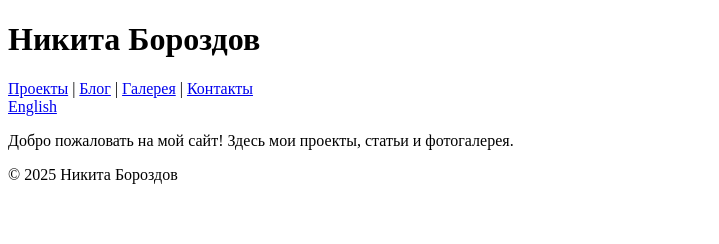
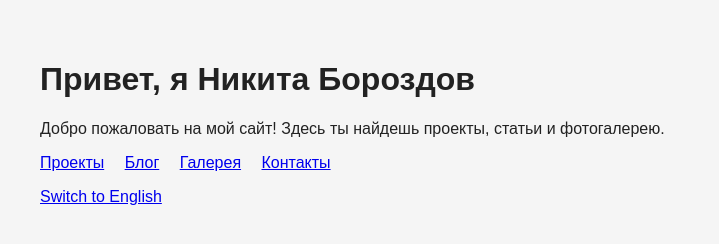
Before and after one commit to rymtnrwtq/test_site, a plain HTML site: page ru/index.html in a window 1280 px wide. Shown: the whole page, without its empty margins (0-719 px from the left). Drawn offline with Linux system fonts and the light colour scheme.

Commit message:
Update index.html

```diff
--- a/ru/index.html
+++ b/ru/index.html
@@ -1,42 +1,43 @@
-<!-- /site/ru/index.html -->
 <!DOCTYPE html>
 <html lang="ru">
 <head>
-  <meta charset="UTF-8">
-  <meta name="viewport" content="width=device-width, initial-scale=1">
-  <meta name="robots" content="index, follow">
-  <title>Главная — rymtnrwtq.github.io</title>
-  <meta name="description" content="Портфолио и блог: проекты, фотогалерея, статьи и многое другое на русском.">
+  <meta charset="UTF-8" />
+  <meta name="viewport" content="width=device-width, initial-scale=1" />
+  <meta name="robots" content="index, follow" />
+  <title>Главная — Никита Бороздов</title>
+  <meta name="description" content="Портфолио и блог Никиты Бороздова на русском языке.">
+  <link rel="alternate" hreflang="ru" href="https://rymtnrwtq.github.io/test_site/ru/">
+  <link rel="alternate" hreflang="en" href="https://rymtnrwtq.github.io/test_site/en/">
+  <link rel="canonical" href="https://rymtnrwtq.github.io/test_site/ru/">
 
-  <!-- альтернативные языковые версии -->
-  <link rel="alternate" hreflang="ru" href="https://rymtnrwtq.github.io/site/ru/">
-  <link rel="alternate" hreflang="en" href="https://rymtnrwtq.github.io/site/en/">
-  <link rel="canonical" href="https://rymtnrwtq.github.io/site/ru/">
-
-  <!-- путь к стилям, если они в /site/assets/css -->
-  <link rel="stylesheet" href="/site/assets/css/main.css">
+  <style>
+    body {
+      font-family: sans-serif;
+      background: #f5f5f5;
+      color: #222;
+      padding: 2rem;
+    }
+    nav a {
+      margin-right: 1rem;
+    }
+    .lang {
+      margin-top: 1rem;
+    }
+  </style>
 </head>
 <body>
-  <header>
-    <h1>Никита Бороздов</h1>
-    <nav>
-      <a href="/site/ru/projects">Проекты</a> |
-      <a href="/site/ru/blog">Блог</a> |
-      <a href="/site/ru/gallery">Галерея</a> |
-      <a href="/site/ru/contact">Контакты</a>
-    </nav>
-    <div class="lang-switch">
-      <a href="/site/en/">English</a>
-    </div>
-  </header>
+  <h1>Привет, я Никита Бороздов</h1>
+  <p>Добро пожаловать на мой сайт! Здесь ты найдешь проекты, статьи и фотогалерею.</p>
 
-  <main>
-    <p>Добро пожаловать на мой сайт! Здесь мои проекты, статьи и фотогалерея.</p>
-    <!-- Твой контент -->
-  </main>
+  <nav>
+    <a href="projects.html">Проекты</a>
+    <a href="blog.html">Блог</a>
+    <a href="gallery.html">Галерея</a>
+    <a href="contact.html">Контакты</a>
+  </nav>
 
-  <footer>
-    <p>&copy; 2025 Никита Бороздов</p>
-  </footer>
+  <div class="lang">
+    <a href="../en/">Switch to English</a>
+  </div>
 </body>
 </html>
```
